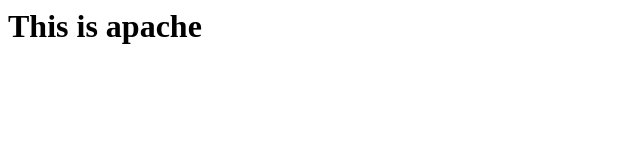
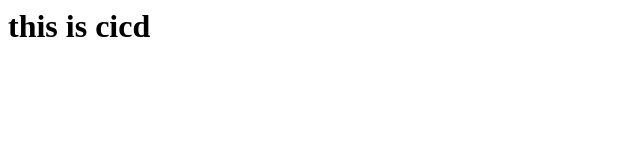
Before and after one commit to Jayachandra-2/apache-static-code, a plain HTML site: page index.html in a window 1280 px wide. Shown: the whole page, without its empty margins (0-640 px from the left). Drawn offline with Linux system fonts and the light colour scheme.

Commit message:
adding new changes

```diff
--- a/index.html
+++ b/index.html
@@ -1 +1 @@
-<h1>This is apache</h1>
+<h1>this is cicd</h1>
```
